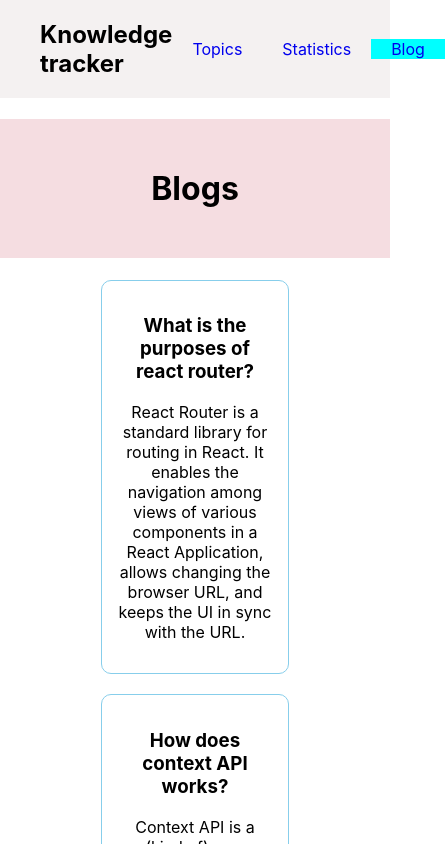
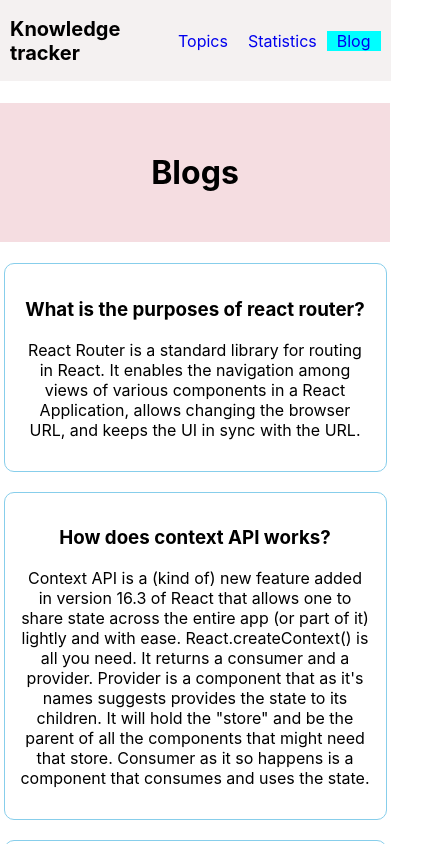
Before and after one commit to SayemAbdullah1/knowledge-tracker, a React (Create React App) app: page /blog in a window 390 px wide. Shown: the top 844 px of the page, 445 px wide, since content can reach past the window. Built offline with nearby package versions, Linux system fonts and the light colour scheme.

Commit message:
every page responsive

```diff
--- a/src/App.js
+++ b/src/App.js
@@ -25,7 +25,7 @@
     errorElement: <ErrorPage></ErrorPage>,
     element: <Main></Main>, children: [
 
-  {path: '/home',
+  {path: '/',
     loader: () => fetch('https://openapi.programming-hero.com/api/quiz'),
     element: <Topics></Topics>},
     {path: '/:topicsId',
--- a/src/Componants/Blog/Blog.css
+++ b/src/Componants/Blog/Blog.css
@@ -13,3 +13,8 @@
     border-radius: 10px;
     padding: 15px;
 }
+@media screen and (max-width: 688px){
+    .blog{
+        width: 90%;
+    }
+}
--- a/src/Componants/Header/Header.css
+++ b/src/Componants/Header/Header.css
@@ -18,3 +18,15 @@
     padding: 0;
     outline: 0;
 }
+@media screen and (max-width: 688px){
+.header{
+        width: 95%;
+        padding: 0px 10px;
+    }
+.link a {
+            padding: 0px 10px;
+}
+.header h2{
+    font-size: 20px;
+}
+}
--- a/src/Componants/Header/Header.js
+++ b/src/Componants/Header/Header.js
@@ -11,7 +11,7 @@
             <div className='link'>
                 {/* <Link to='/'>Header</Link> */}
                 <NavLink id='nav' className={({ isActive }) => isActive ? 'active' : undefined}></NavLink>
-                <NavLink to='/home'>Topics</NavLink>
+                <NavLink to='/'>Topics</NavLink>
                 <NavLink to='/statistics'>Statistics</NavLink>
                 <NavLink to='/blog'>Blog</NavLink>
 
--- a/src/Componants/Options/Options.js
+++ b/src/Componants/Options/Options.js
@@ -2,13 +2,15 @@
 import './Options.css'
 
 const Options = ({ toOption }) => {
-    // const { options } = toOption
-    // console.log(toOption)
+    // const { correctAnswer } = totalQuestion
+    // console.log(correctAnswer)
+
     return (
         <div className='option'>
 
-
-            <p> <input type="radio" value="" name="name" /> {toOption}</p>
+            <p>
+            <label><input type="radio" value="" name="name" /> {toOption}</label>
+            </p>
         </div>
     );
 };
--- a/src/Componants/Questions/Questions.css
+++ b/src/Componants/Questions/Questions.css
@@ -16,3 +16,8 @@
     justify-content: space-between;
     align-items: center;
 }
+@media screen and (max-width: 688px){
+    .question{
+        width: 90%;
+    }
+}
--- a/src/Componants/Questions/Questions.js
+++ b/src/Componants/Questions/Questions.js
@@ -7,7 +7,7 @@
 
 const Questions = ({ totalQuestion }) => {
     const { question, correctAnswer } = totalQuestion
-    // console.log(correctAnswer)
+    // console.log(totalQuestion)
     const notify = () => toast(correctAnswer);
     return (
         <div className='question'>
--- a/src/Componants/Statistics/Statistics.js
+++ b/src/Componants/Statistics/Statistics.js
@@ -11,7 +11,7 @@
         <div className='chart'>
             <h1>Chart data with total quiz</h1>
             <div className='chartData'>
-                <ResponsiveContainer width={500} height={400}>
+                <ResponsiveContainer width= '90%' height={400}>
                     <LineChart data={newStatistics}>
 
                         <CartesianGrid strokeDasharray="3 3" />
--- a/src/Componants/Topic/Topic.css
+++ b/src/Componants/Topic/Topic.css
@@ -33,3 +33,9 @@
 #total{
     padding-left: 10px;
 }
+@media screen and (max-width: 688px){
+    .topic{
+        display: grid;
+        grid-template-columns: repeat(1, 1fr);
+    }
+}
--- a/src/Componants/Topics/Topics.css
+++ b/src/Componants/Topics/Topics.css
@@ -19,3 +19,20 @@
 
 
 }
+@media screen and (max-width: 688px){
+    .header-bar p{
+        padding-top: 5%;
+        padding-left: 5%;
+        padding-right: 5%;
+
+    }
+        .topic-container {
+            display: grid;
+            grid-template-columns: repeat(1, 1fr);
+            padding: 10px 10px;
+            align-items: center;
+            justify-items: center;
+
+        }
+
+}
```
Also changed, not shown: src/Componants/Statistics/Statistics.css (line endings or trailing spaces).
